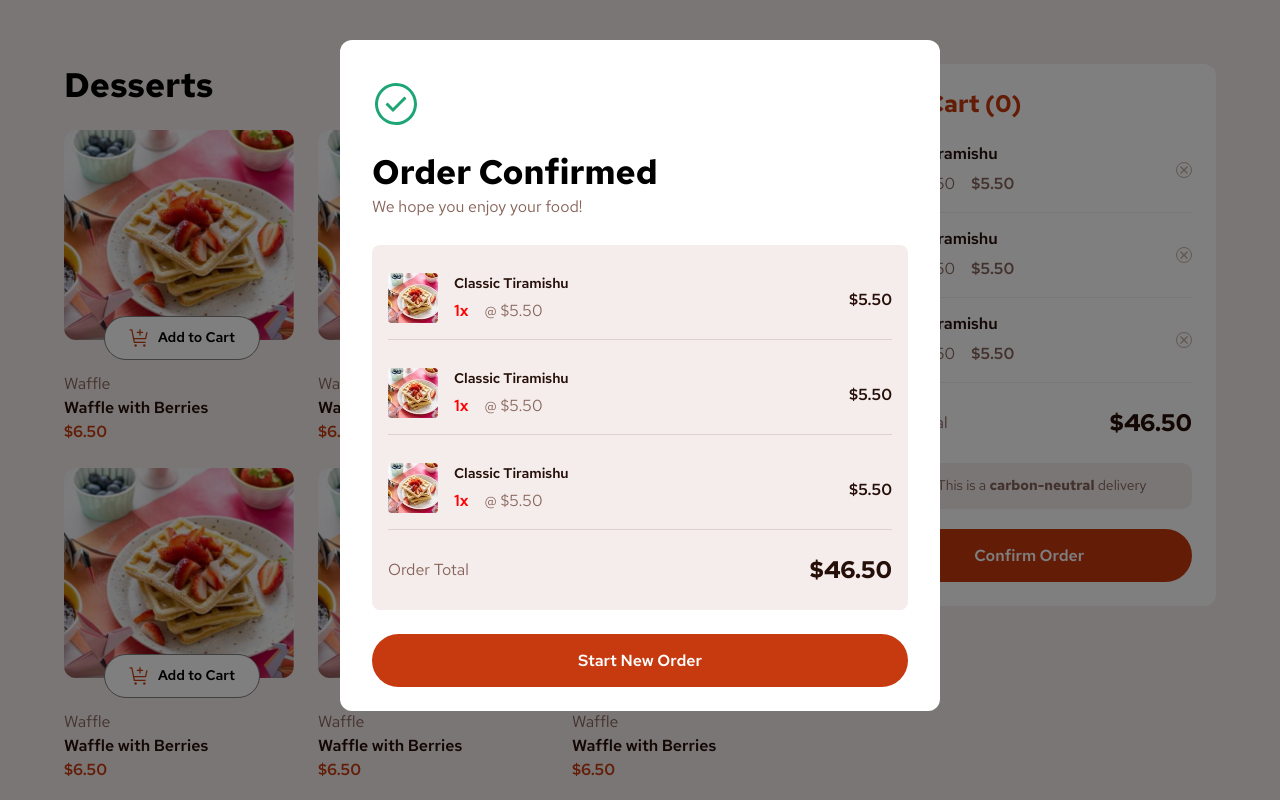
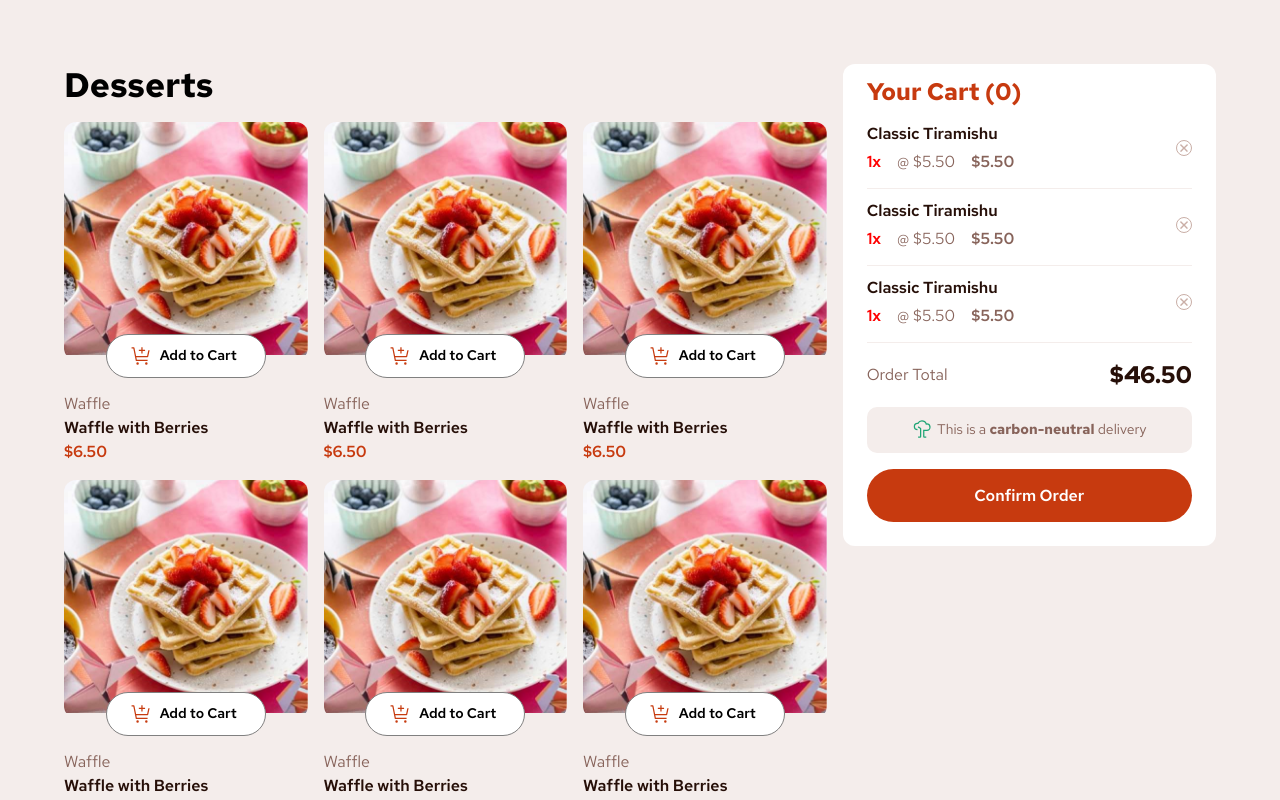
Before and after one commit to Muhammad-Junaid23/Dessert-Cart, a React (Vite) app: page / in a window 1280 px wide. Shown: the top 800 px of the page. Built offline with nearby package versions, Linux system fonts and the light colour scheme.

Commit message:
fix  responsiveness

```diff
--- a/src/components/Card.jsx
+++ b/src/components/Card.jsx
@@ -15,9 +15,9 @@ const Card = () => {
   };
 
   return (
-    <Stack alignItems='start'>
+    <Stack alignItems='start' width='100%' height='auto'>
       <Box position='relative'>
-        <Box height={210} width={230} borderRadius={3} overflow='hidden'>
+        <Box width='100%' borderRadius={3} overflow='hidden'>
           <img src='img/image-waffle-desktop.jpg' height='100%' width='100%' alt='dessert' />
         </Box>
         {addToCart ? (
@@ -25,14 +25,15 @@ const Card = () => {
             direction='row'
             spacing={1}
             position='absolute'
-            bottom={-20}
-            left={40}
+            bottom={-18}
             py={1.25}
             px={3}
             border='1px solid grey'
             borderRadius={50}
             bgcolor='white'
-            sx={{ cursor: 'pointer' }}
+            width='160px'
+            left={'50%'}
+            sx={{ transform: 'translateX(-50%)' }}
           >
             <img src='img/icon-add-to-cart.svg' alt='bucket' />
             <Typography fontWeight={600} variant='subtitle2'>
@@ -46,15 +47,15 @@ const Card = () => {
             direction='row'
             spacing={1}
             position='absolute'
-            bottom={-20}
-            left={40}
+            bottom={-18}
             py={1.25}
             px={2}
             border='1px solid red'
             borderRadius={50}
             bgcolor='primary.main'
             width='160px'
-            sx={{ cursor: 'pointer' }}
+            left={'50%'}
+            sx={{ transform: 'translateX(-50%)' }}
           >
             <img
               src='img/icon-decrement-quantity.svg'
--- a/src/components/Cart/Cart.jsx
+++ b/src/components/Cart/Cart.jsx
@@ -2,12 +2,16 @@ import { Box, Stack, Typography } from '@mui/material';
 import { useState } from 'react';
 import CartItem from './CartItem';
 import OrderBtn from '../OrderBtn';
+import Modale from '../Modal/Modale';
 
 const Cart = () => {
   const [cart, setCart] = useState(false);
+  const [open, setOpen] = useState(false);
+  const handleOpen = () => setOpen(true);
+  const handleClose = () => setOpen(false);
   return (
-    <Box p={3} bgcolor='white' width='100%' borderRadius={3}>
-      <Typography variant='h5' color='primary' pb={1} fontWeight={900}>
+    <Box p={3} pt={1.5} bgcolor='white' width='100%' borderRadius={3}>
+      <Typography variant='h5' color='primary' pb={0.5} fontWeight={900}>
         Your Cart (0)
       </Typography>
       {cart ? (
@@ -22,7 +26,7 @@ const Cart = () => {
           <CartItem />
           <CartItem />
           <CartItem />
-          <Stack direction='row' my={3} justifyContent='space-between' alignItems='center'>
+          <Stack direction='row' my={2} justifyContent='space-between' alignItems='center'>
             <Typography color='rose.500' variant='subtitle1' align='center' fontWeight={100}>
               Order Total
             </Typography>
@@ -30,13 +34,14 @@ const Cart = () => {
               $46.50
             </Typography>
           </Stack>
-          <Stack direction='row' justifyContent='center' alignItems='start' px={2} my={2.5} borderRadius={2.5} py={1.5} bgcolor='rose.100'>
+          <Stack direction='row' justifyContent='center' alignItems='start' px={2} my={2} borderRadius={2.5} py={1.5} bgcolor='rose.100'>
             <img src='img/icon-carbon-neutral.svg' alt='tree' />
             <Typography pl={0.5} color='rose.500' variant='subtitle2' fontWeight={100}>
               This is a <strong>carbon-neutral</strong> delivery
             </Typography>
           </Stack>
-          <OrderBtn text='Confirm Order' bgcolor='primary.main' />
+          <OrderBtn text='Confirm Order' modal={true} handleOpen={handleOpen} bgcolor='primary.main' />
+          <Modale handleClose={handleClose} open={open} />
         </>
       )}
     </Box>
--- a/src/components/Cart/CartItem.jsx
+++ b/src/components/Cart/CartItem.jsx
@@ -2,12 +2,12 @@ import { Box, Stack, Typography } from '@mui/material';
 
 const CartItem = ({ name, quantity, price }) => {
   return (
-    <Stack direction='row' justifyContent='space-between' alignItems='center' py={1.5} borderBottom='1px solid hsl(13, 31%, 94%)'>
+    <Stack direction='row' justifyContent='space-between' alignItems='center' py={1.5} pt={1} borderBottom='1px solid hsl(13, 31%, 94%)'>
       <Box>
         <Typography color='rose.900' variant='subtitle1' fontWeight={600}>
           Classic Tiramishu
         </Typography>
-        <Stack direction='row' spacing={2} justifyContent='start' alignItems='center' py={0.5}>
+        <Stack direction='row' spacing={2} justifyContent='start' alignItems='center' py={0.25}>
           <Typography color='red' fontWeight={600}>
             1x
           </Typography>
--- a/src/components/Layout.jsx
+++ b/src/components/Layout.jsx
@@ -1,33 +1,52 @@
-import { Box, Stack, Typography } from '@mui/material';
+import { Box, Typography } from '@mui/material';
 import Grid2 from '@mui/material/Grid2';
 import Cart from './Cart/Cart';
 import Card from './Card';
-import Modal from './Modal/Modal';
 
 const Layout = () => {
   return (
     <Box sx={{ flexGrow: 1 }} mt={8}>
       <Grid2 container spacing={2}>
         <Grid2 size={{ sm: 12, md: 8 }}>
-          <Typography variant='h4' fontWeight={700}>
+          <Typography variant='h4' fontWeight={700} mb={'16px'}>
             Desserts
           </Typography>
-          <Stack my={3} direction='row' gap={3} justifyContent='start' alignItems='start' flexWrap='wrap'>
+          <Grid2 container gap={2} spacing={2} direction={{ direction: { xs: 'column' } }}>
+            <Grid2 size={{ xs: 12, sm: 6, lg: 4 }}>
               <Card />
+            </Grid2>
+            <Grid2 size={{ xs: 12, sm: 6, lg: 4 }}>
               <Card />
+            </Grid2>
+            <Grid2 size={{ xs: 12, sm: 6, lg: 4 }}>
               <Card />
+            </Grid2>
+
+            <Grid2 size={{ xs: 12, sm: 6, lg: 4 }}>
               <Card />
+            </Grid2>
+            <Grid2 size={{ xs: 12, sm: 6, lg: 4 }}>
               <Card />
+            </Grid2>
+            <Grid2 size={{ xs: 12, sm: 6, lg: 4 }}>
               <Card />
+            </Grid2>
+
+            <Grid2 size={{ xs: 12, sm: 6, lg: 4 }}>
               <Card />
+            </Grid2>
+            <Grid2 size={{ xs: 12, sm: 6, lg: 4 }}>
               <Card />
-          </Stack>
+            </Grid2>
+            <Grid2 size={{ xs: 12, sm: 6, lg: 4 }}>
+              <Card />
+            </Grid2>
+          </Grid2>
         </Grid2>
         <Grid2 size={{ xs: 12, md: 4 }}>
           <Cart />
         </Grid2>
       </Grid2>
-      <Modal />
     </Box>
   );
 };
--- a/src/components/Modal/Modal.jsx
+++ /dev/null
@@ -1,49 +0,0 @@
-import { Box, Stack, Typography } from '@mui/material';
-import OrderBtn from '../OrderBtn';
-import ModalItem from './ModalItem';
-
-const Modal = () => {
-  return (
-    <Box
-      position='absolute'
-      top='0%'
-      left='0%'
-      width='100%'
-      height='1200px'
-      display='flex'
-      justifyContent='center'
-      alignItems='start'
-      bgcolor='rgba(0,0,0,0.5)'
-    >
-      <Box bgcolor='white' width='600px' mt={5} py={3} px={4} borderRadius={3}>
-        <Typography py={2}>
-          <img src='img/icon-order-confirmed.svg' alt='check' />
-        </Typography>
-        <Typography variant='h4' fontWeight={900}>
-          Order Confirmed
-        </Typography>
-        <Typography variant='subtitle1' color='rose.500' fontWeight={500}>
-          We hope you enjoy your food!
-        </Typography>
-
-        <Stack direction='column' spacing={2} my={3} bgcolor='rose.100' borderRadius={2} p={2}>
-          <ModalItem />
-          <ModalItem />
-          <ModalItem />
-          <Stack direction='row' my={3} py={1} justifyContent='space-between' alignItems='center'>
-            <Typography color='rose.500' variant='subtitle1' align='center' fontWeight={100}>
-              Order Total
-            </Typography>
-            <Typography color='rose.900' variant='h5' fontWeight={900}>
-              $46.50
-            </Typography>
-          </Stack>
-        </Stack>
-
-        <OrderBtn text='Start New Order' bgcolor='primary.main' />
-      </Box>
-    </Box>
-  );
-};
-
-export default Modal;
--- a/src/components/Modal/ModalItem.jsx
+++ b/src/components/Modal/ModalItem.jsx
@@ -2,7 +2,7 @@ import { Box, Stack, Typography } from '@mui/material';
 
 const ModalItem = () => {
   return (
-    <Stack direction='row' justifyContent='space-between' alignItems='center' py={1.5} borderBottom='1px solid hsl(14, 20%, 84%)'>
+    <Stack direction='row' justifyContent='space-between' alignItems='center' py={1} borderBottom='1px solid hsl(14, 20%, 84%)'>
       <Stack direction='row' spacing={2}>
         <Box height={50} width={50} borderRadius={1} overflow='hidden'>
           <img src='/img/image-waffle-thumbnail.jpg' height='100%' width='100%' alt='modalimg' />
@@ -12,7 +12,7 @@ const ModalItem = () => {
             Classic Tiramishu
           </Typography>
           <Stack direction='row' spacing={2} justifyContent='start' alignItems='center' py={0.5}>
-            <Typography color='red' fontWeight={600}>
+            <Typography color='primary.main' fontWeight={600}>
               1x
             </Typography>
             <Typography color='rose.500'>@ $5.50</Typography>
--- /dev/null
+++ b/src/components/Modal/Modale.jsx
@@ -0,0 +1,62 @@
+import { Box, Stack, Typography, Modal } from '@mui/material';
+import OrderBtn from '../OrderBtn';
+import ModalItem from './ModalItem';
+
+const style = {
+  position: 'absolute',
+  top: '50%',
+  left: '50%',
+  transform: 'translate(-50%, -50%)',
+  width: 510,
+  bgcolor: 'background.paper',
+
+  boxShadow: 24,
+  p: 4,
+  py: 2,
+};
+
+const Modale = ({ handleClose, open }) => {
+  return (
+    <Modal open={open} onClose={handleClose}>
+      <Box sx={style} bgcolor='white' px={4} borderRadius={3}>
+        <Typography py={1}>
+          <img src='img/icon-order-confirmed.svg' height={30} alt='check' />
+        </Typography>
+        <Typography variant='h5' fontWeight={900}>
+          Order Confirmed
+        </Typography>
+        <Typography variant='subtitle2' color='rose.500' fontWeight={500}>
+          We hope you enjoy your food!
+        </Typography>
+
+        <Stack direction='column' spacing={2} my={2} bgcolor='rose.100' borderRadius={2} p={2}>
+          <Box
+            sx={{
+              maxHeight: '213px', // Limit height
+              overflowY: 'auto', // Enable vertical scrolling
+            }}
+          >
+            <ModalItem />
+            <ModalItem />
+            <ModalItem />
+            <ModalItem />
+            <ModalItem />
+            <ModalItem />
+          </Box>
+          <Stack direction='row' py={1} justifyContent='space-between' alignItems='center'>
+            <Typography color='rose.500' variant='subtitle1' align='center' fontWeight={100}>
+              Order Total
+            </Typography>
+            <Typography color='rose.900' variant='h5' fontWeight={900}>
+              $46.50
+            </Typography>
+          </Stack>
+        </Stack>
+
+        <OrderBtn text='Start New Order' bgcolor='primary.main' />
+      </Box>
+    </Modal>
+  );
+};
+
+export default Modale;
--- a/src/components/OrderBtn.jsx
+++ b/src/components/OrderBtn.jsx
@@ -1,6 +1,6 @@
 import { Stack } from '@mui/material';
 
-const OrderBtn = ({ text, bgcolor }) => {
+const OrderBtn = ({ text, bgcolor, modal, handleOpen }) => {
   return (
     <Stack
       py={2}
@@ -11,6 +11,7 @@ const OrderBtn = ({ text, bgcolor }) => {
       bgcolor={bgcolor}
       fullWidth
       sx={{ textTransform: 'capitalize', cursor: 'pointer' }}
+      onClick={modal && handleOpen}
     >
       {text}
     </Stack>
```
Lines whose indentation alone changed are shown as unchanged.
